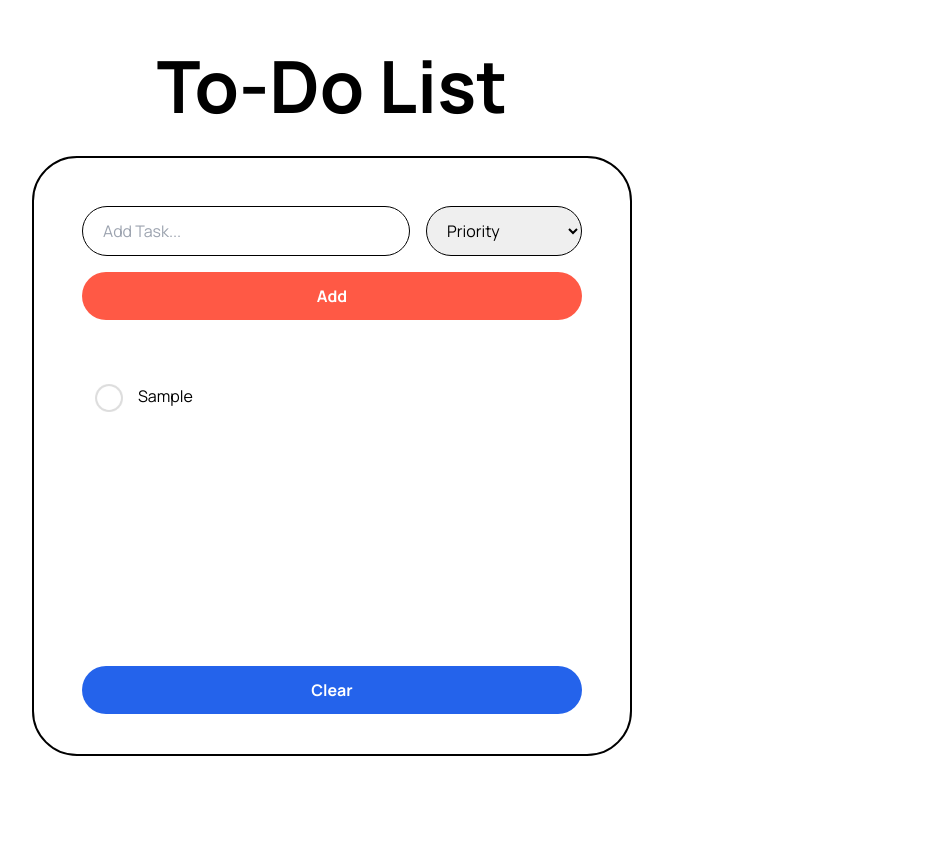
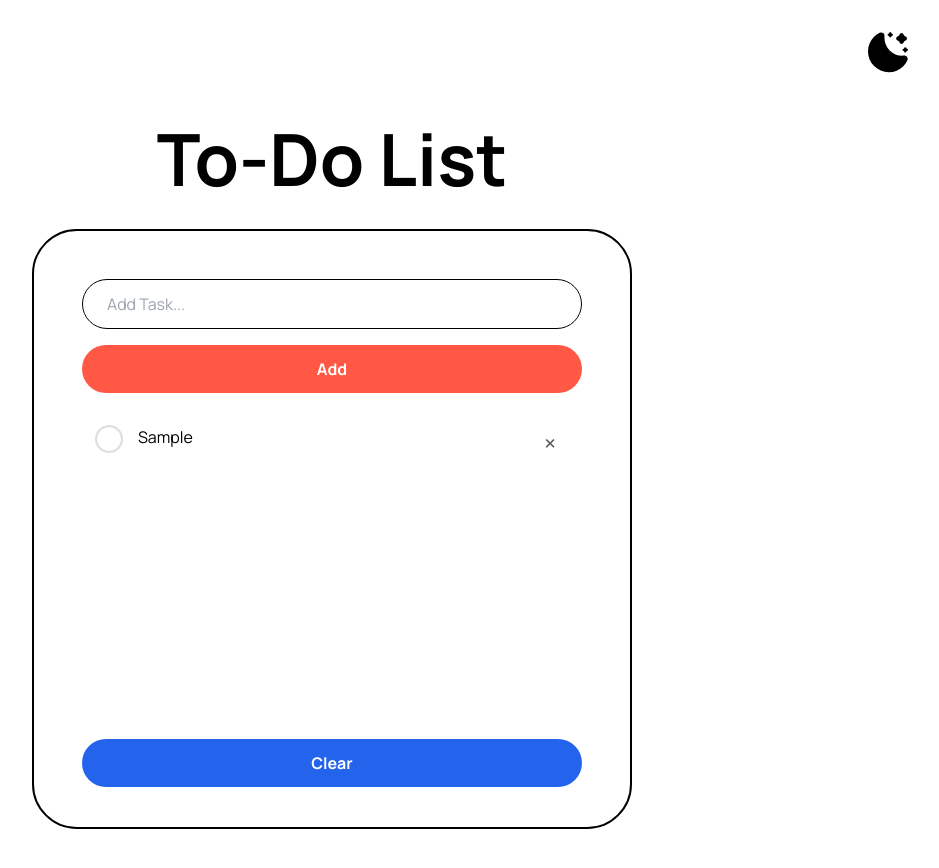
Before and after one commit to ompatel2019/todo-list, a website: page index.html in a window 1280 px wide. Both pictures are taken after typing "Sample" into the empty fields and a click on the button "Add". Shown: the whole page, without its empty margins (308-1247 px from the left). Before the commit the page ends 800 px from the top, so only its background shows below. Drawn offline with Linux system fonts and the light colour scheme.

Commit message:
Add files via upload

```diff
--- a/index.html
+++ b/index.html
@@ -7,28 +7,24 @@
   <link rel="stylesheet" href="src/output.css">
   <title>Document</title>
 </head>
-<body>
-  <div class="font-sans flex justify-center items-center flex-col my-[2rem]">
-    <h1 class="font-[650] font-sans text-[72px] mb-[1rem]">To-Do List</h1>
-    <div class="rounded-[45px] border-[2px] border-black min-w-[75vh] min-h-[75vh] max-w-[75vh] flex flex-col pt-[1rem] pl-[1rem] pr-[1rem]">
+<body class="dark:bg-black">
+  <div class="flex justify-end p-[2rem] px-[4rem] sticky top-0 dark:bg-black">
+    <img onclick="document.body.classList.toggle('dark')" class="cursor-pointer dark:hidden transition-all w-[2.5rem]" src="images/dark-mode.svg" alt="">
+    <img onclick="document.body.classList.toggle('dark')" class="cursor-pointer hidden dark:block transition-all w-[2.5rem]" src="images/light-mode.svg" alt="">
+  </div>
+
+  <div class="font-sans flex justify-center items-center flex-col pb-[4rem] dark:bg-black">
+    <h1 class="font-[650] font-sans text-[72px] mb-[1rem] dark:text-white transition-all">To-Do List</h1>
+    <div class="rounded-[45px] border-[2px] border-black min-w-[75vh] min-h-[75vh] max-w-[75vh] flex flex-col pt-[1rem] pl-[1rem] pr-[1rem] dark:border-white transition-all">
       <div class="grid grid-cols-3 p-[2rem] gap-[1rem]">
-        <input class="col-start-1 col-end-3 rounded-[45px] border-black border-[1px] px-[1.25rem] py-[0.75rem] font-sans hover:bg-slate-100 transition-all" type="text" name="" id="todo-item" placeholder="Add Task...">
-        <select id="todo-category" class="rounded-[45px] border-black border-[1px] px-[1rem] py-[0.75rem] font-sans hover:bg-slate-100 transition-all cursor-pointer">
-          <option value="" selected disabled>Priority</option>
-          <option value="no-priority">0</option>
-          <option value="low">1</option>
-          <option value="low-med">2</option>
-          <option value="med">3</option>
-          <option value="med-hi">4</option>
-          <option value="hi">5</option>
-        </select>
-        <button onclick="addTask()" class="col-start-1 col-end-4 bg-orange-colour rounded-[45px] py-[0.75rem] text-white font-bold font-sans hover:bg-blue-colour transition-all">Add</button>
+        <input class="col-start-1 col-end-4 rounded-[45px] border-black border-[1px] px-[1.5rem] py-[0.75rem] font-sans hover:bg-slate-100 transition-all dark:border-white dark:bg-black" type="text" id="todo-item" placeholder="Add Task...">
+        <button onclick="addTask()" class="col-start-1 col-end-4 bg-orange-colour rounded-[45px] py-[0.75rem] text-white font-bold font-sans hover:bg-blue-colour transition-all dark:bg-blue-colour dark:hover:bg-orange-colour">Add</button>
       </div>
       <div class="flex-grow">
         <ul class="relative" id="task-list">
         </ul>
       </div>
-      <div class="mb-[0.5rem] p-[2rem]"><button onclick="clearTasks()" class="w-[100%] bg-blue-colour rounded-[45px] py-[0.75rem] text-white font-bold font-sans hover:bg-orange-colour transition-all">Clear</button></div>
+      <div class="mb-[0.5rem] p-[2rem]"><button onclick="clearTasks()" class="w-[100%] bg-blue-colour rounded-[45px] py-[0.75rem] text-white font-bold font-sans hover:bg-orange-colour transition-all dark:bg-orange-colour dark:hover:bg-blue-colour">Clear</button></div>
     </div>
   </div>
   <script src="script/script.js"></script>
--- a/script/script.js
+++ b/script/script.js
@@ -1,19 +1,25 @@
 const task = document.getElementById('todo-item');
-var taskList = document.getElementById('task-list');
+const taskList = document.getElementById('task-list');
 
 function clearTasks() {
-    taskList.innerHTML = ''
+    taskList.innerHTML = '';
     localStorage.removeItem('data');
 }
 
 function addTask() {
+    if (task.value === '') {
+        alert('Cannot Add An Empty Task!');
+    } else {
+        const li = document.createElement('li');
+        li.className = 'dark:text-white';
+        li.innerHTML = task.value;
 
-    if (task.value === '') {
-        alert('Cannot Add An Empty Task!')
-    } else {
-        const newTask = document.createElement('li');
-        newTask.innerHTML = task.value;
-        taskList.append(newTask);
+        const span = document.createElement('span');
+        span.innerHTML = '&times;';
+        li.appendChild(span);
+
+        taskList.appendChild(li);
+
         task.value = '';
         saveItem();
     }
@@ -33,11 +39,13 @@ function displayData() {
 displayData();
 
 document.addEventListener('click', function(e) {
-
-    console.log(e.target.tagName);
     if (e.target.tagName === 'LI') {
         e.target.classList.toggle('checked');
     } else if (e.target.tagName === 'SPAN') {
-        e.target.parentElement.removeItem();
+        e.target.parentElement.remove();
+        saveItem();
     }
 });
+
+
+console.log(taskList.innerHTML)
--- a/src/input.css
+++ b/src/input.css
@@ -1,9 +1,6 @@
-/* src/styles.css */
-
 @tailwind base;
 @tailwind components;
 @tailwind utilities;
-
 
 * {
     box-sizing: border-box;
@@ -11,7 +8,6 @@
     margin: 0;
     font-family: 'Manrope', sans-serif;
 }
-
 
 ul li::before {
     content: '';
@@ -24,11 +20,19 @@ ul li::before {
     background-position: center;
 
 }
-
 ul li {
-    margin-top: 2rem;
     margin-left: 5.5rem;
     cursor: pointer;
+}
+
+ul li span {
+    position: absolute;
+    right: 10px;
+    font-size: 24px;
+    color: #555;
+    cursor: pointer;
+    margin-right: 3rem;
+    transition: all 0.2s ease-in-out;
 }
 
 .checked {
--- a/tailwind.config.js
+++ b/tailwind.config.js
@@ -1,7 +1,7 @@
 // tailwind.config.js
 module.exports = {
   content: ['./*.html', './scripts/*.js'],
-  darkMode: false,
+  darkMode: 'class',
   theme: {
     extend: {
       backgroundImage: {
```
Also changed, not shown: src/output.css.
